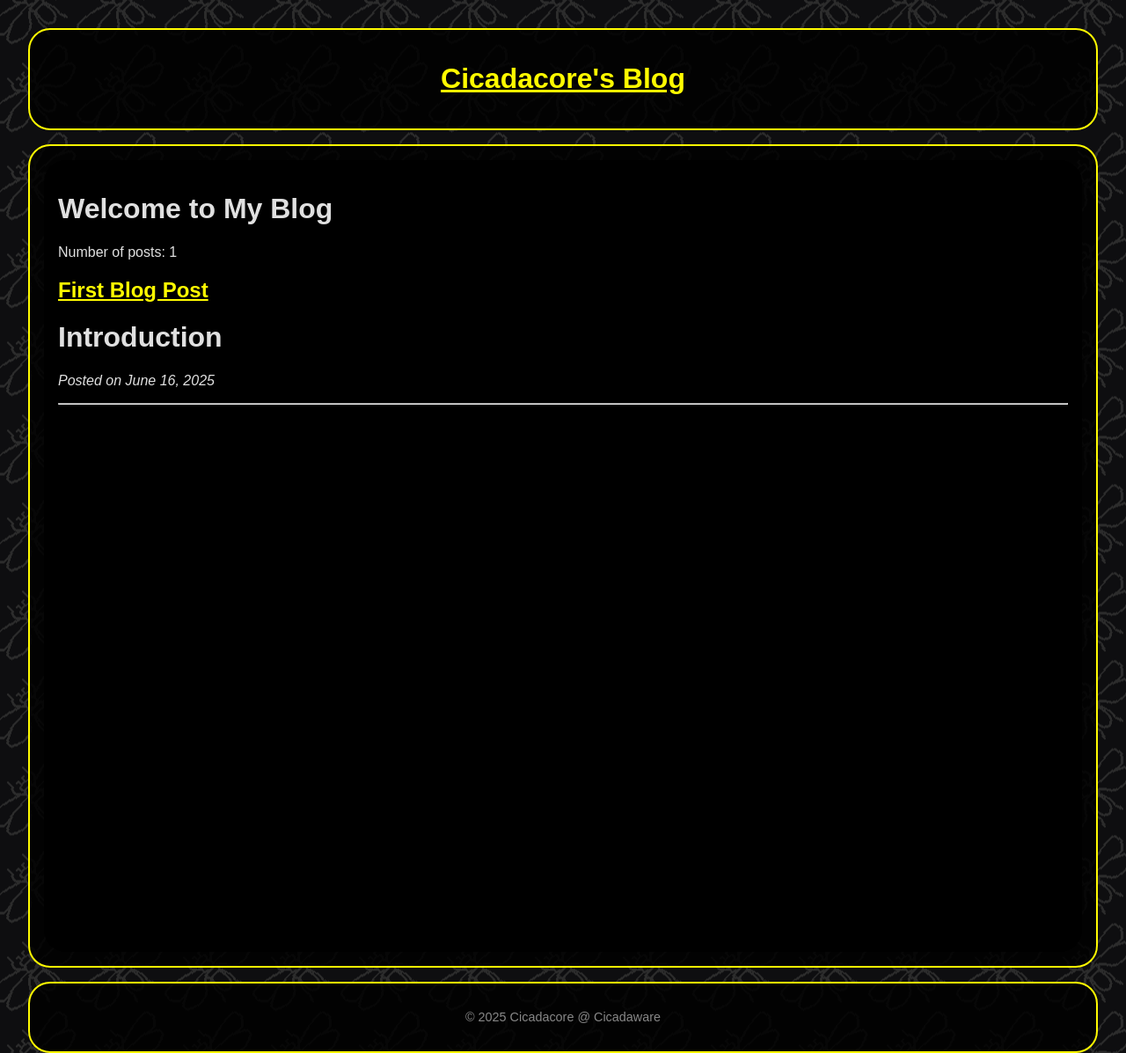
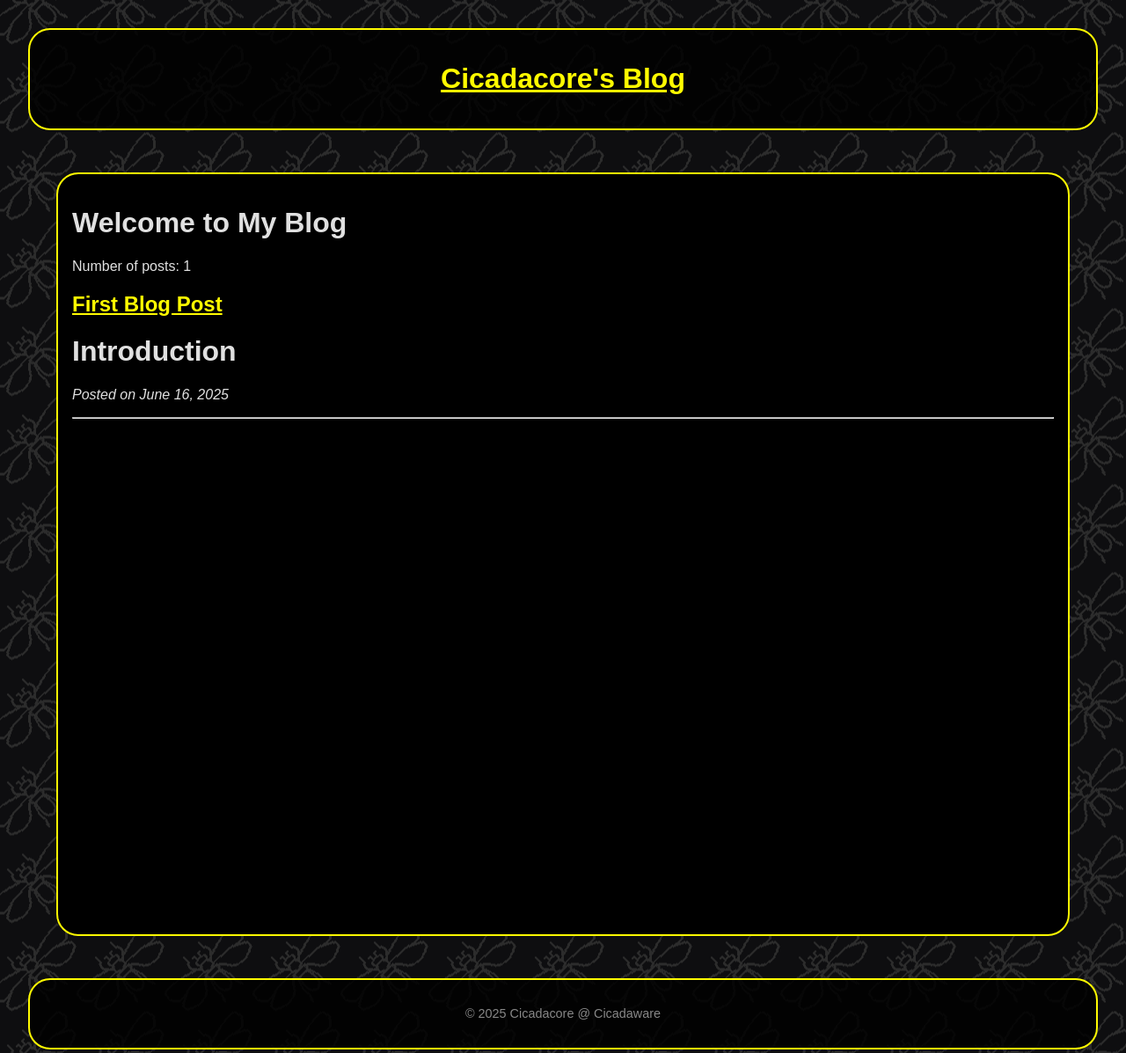
Before and after one commit to Cicadaware/cicadaware.github.io, a Jekyll site: the page built from index.md, in a window 1280 px wide. Shown: the whole page at 88% size. Built offline with Jekyll 4.4.1, drawn with Linux system fonts in a browser that asks for light colours.

Commit message:
Overhauled look

```diff
--- a/assets/css/style.css
+++ b/assets/css/style.css
@@ -38,11 +38,8 @@ footer {
   display: flex;
   flex-direction: column;
   min-height: 100vh;
-  border-radius: 25px;
-  background-color: rgba(0, 0, 0, 0.85);
-  overflow: hidden;
   margin: 1rem;
-  border: 2px solid #fffb00;
+
 }
 
 .content {
@@ -50,12 +47,15 @@ footer {
   background-color: black;
   padding: 1rem;
   border-radius: 25px;
+  margin: 1rem;
+  border: 2px solid #fffb00;
+  overflow: hidden;
 }
 
 .round-block {
   background-color: rgba(0, 0, 0, 0.85);
   border-radius: 25px;
-  margin-bottom: 1rem;
+  margin: 1rem;
   padding: 1rem;
   border: 2px solid #fffb00;
 }
```
